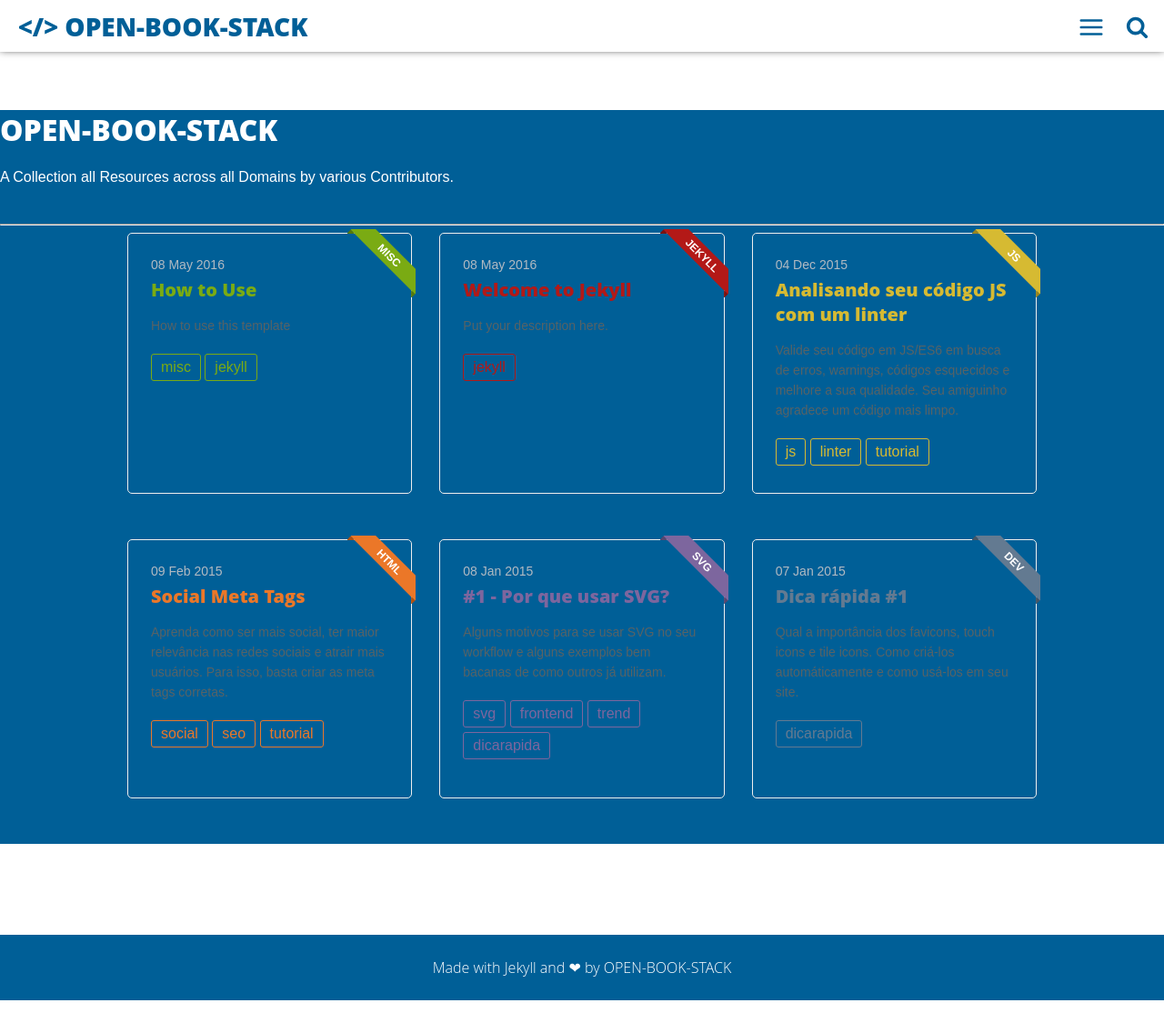
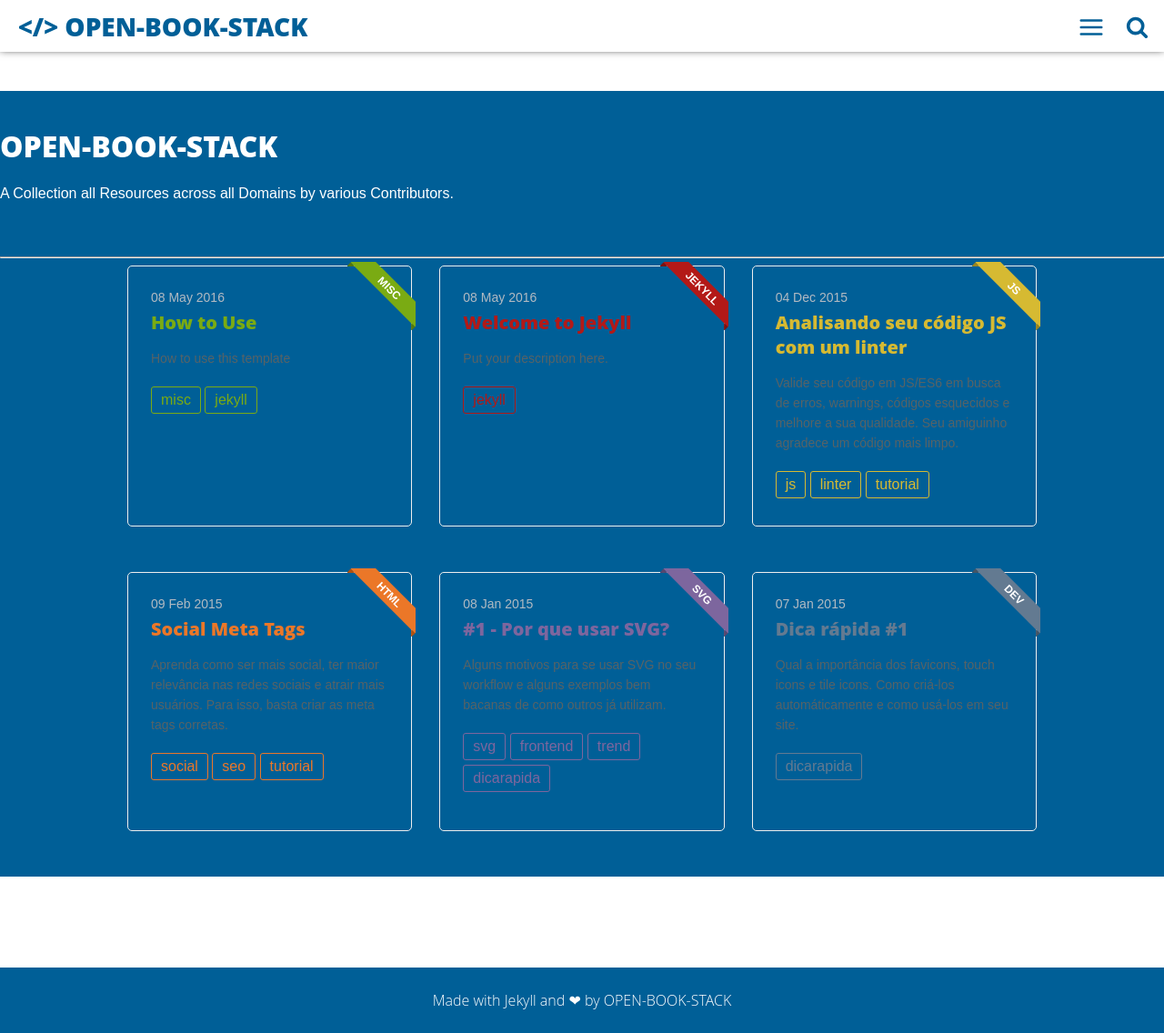
Before and after one commit to OpenBookStack/open.github.io, a Jekyll site: the page built from index.html, in a window 1280 px wide and 1136 px high. Shown: the whole window at 91% size. Built offline with Jekyll 4.4.1, drawn with Linux system fonts in a browser that asks for light colours.

Commit message:
Update index.html

```diff
--- a/index.html
+++ b/index.html
@@ -5,11 +5,13 @@
 
 <main class="home" id="post" role="main" itemprop="mainContentOfPage" itemscope="itemscope" itemtype="http://schema.org/Blog">
 
-    <div class="content" role="banner" style="background-color: #005f97; color:#fff; height:50%">
-     <h1 class="post-title">{{ site.title }}</h1>
+    <div class="content" role="banner" style="background-color: #005f97; color:#fff;">
+   <br>
+        <h1 class="post-title">{{ site.title }}</h1>
      <p class="subtitle">
          {{ site.description }}
      </p>
+        <br>
     <div>
         <br>
         <hr>
```
